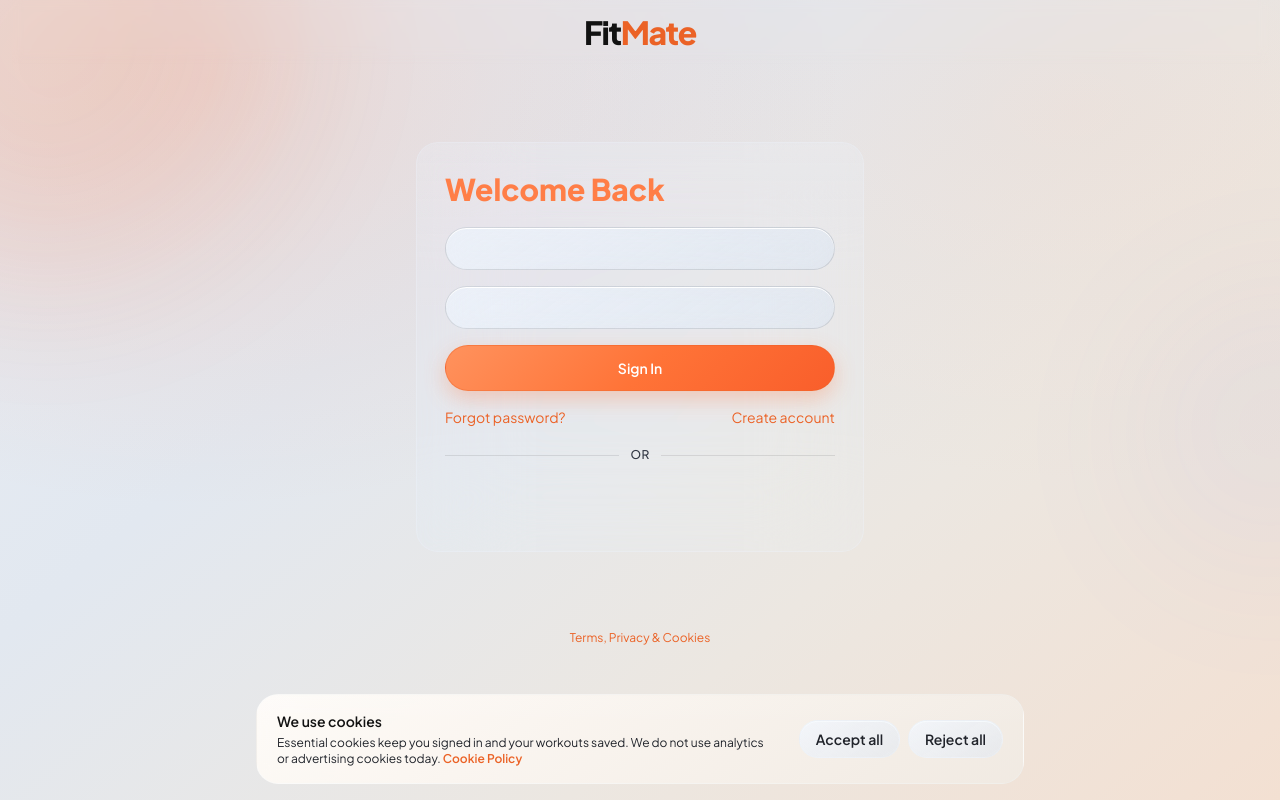
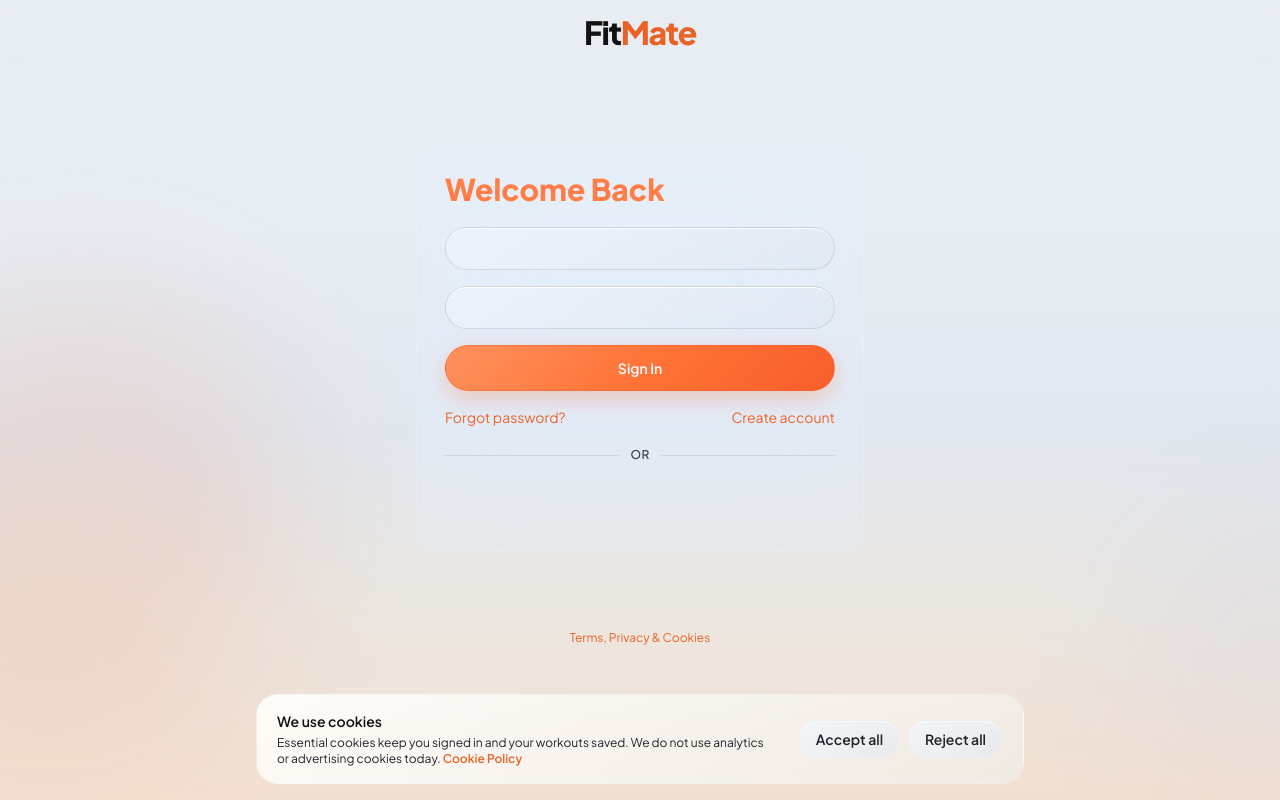
Before and after one commit to damianivanov/FitMate, a React (Vite) app in the folder client/: page /login in a window 1280 px wide. Built offline with nearby package versions, Linux system fonts and the light colour scheme; no server answers.

Commit message:
Align PWA safe-area backgrounds

```diff
--- a/client/src/index.css
+++ b/client/src/index.css
@@ -282,7 +282,9 @@
   --link-hover-color: #c84e18;
 
   /* ── Scene backdrop ── */
-  --scene-gradient: radial-gradient(ellipse at 16% 10%, rgba(var(--primary-rgb), 0.16) 0%, transparent 42%), radial-gradient(ellipse at 84% 14%, rgba(255, 184, 146, 0.12) 0%, transparent 38%), linear-gradient(140deg, #e8edf4 0%, #e2e8f0 34%, #ece7e1 68%, #f3e0d2 100%);
+  --scene-top-color: #e8edf4;
+  --scene-bottom-color: #f3e0d2;
+  --scene-gradient: linear-gradient(180deg, var(--scene-top-color) 0%, var(--scene-top-color) 28%, #e2e8f0 54%, #ece7e1 76%, var(--scene-bottom-color) 100%);
 
   /* ── Aurora ──
      The light the glass refracts. Light theme runs these far below the dark values: the
@@ -552,7 +554,9 @@
   /* ── Scene backdrop ──
      Neutral deep space, not the old blue-violet: the warmth now arrives from the aurora
      blobs above it, so baking a second hue into the base only fights them. */
-  --scene-gradient: linear-gradient(180deg, #1a1e29 0%, #121520 55%, #101219 100%);
+  --scene-top-color: #1a1e29;
+  --scene-bottom-color: #101219;
+  --scene-gradient: linear-gradient(180deg, var(--scene-top-color) 0%, var(--scene-top-color) 28%, #121520 62%, var(--scene-bottom-color) 100%);
 
   /* ── Aurora ── */
   --aurora-warm-opacity: 0.26;
@@ -595,7 +599,7 @@ body {
   -webkit-font-smoothing: antialiased;
   -moz-osx-font-smoothing: grayscale;
   color: var(--text-primary);
-  background: var(--color-base);
+  background: var(--scene-bottom-color);
 }
 
 a { text-decoration: none; }
@@ -637,7 +641,7 @@ textarea { resize: none; }
 .liquid-shell::before {
   width: 28.75rem;
   height: 28.75rem;
-  top: -10rem;
+  top: 38%;
   left: -9.375rem;
   opacity: var(--aurora-warm-opacity);
   background: var(--aurora-warm);
@@ -646,7 +650,7 @@ textarea { resize: none; }
 .liquid-shell::after {
   width: 23.75rem;
   height: 23.75rem;
-  top: 30%;
+  top: 58%;
   right: -11.25rem;
   opacity: var(--aurora-cool-opacity);
   background: var(--aurora-cool);
@@ -684,7 +688,7 @@ textarea { resize: none; }
 }
 
 .dark .liquid-main-shell {
-  background: linear-gradient(180deg, rgba(255, 255, 255, 0.03), rgba(255, 255, 255, 0.008));
+  background: linear-gradient(180deg, transparent 0%, transparent 28%, rgba(255, 255, 255, 0.018) 62%, rgba(255, 255, 255, 0.008) 100%);
 }
 
 /* The app's single scroll box. Content passes under the floating header, so it reserves the
```
